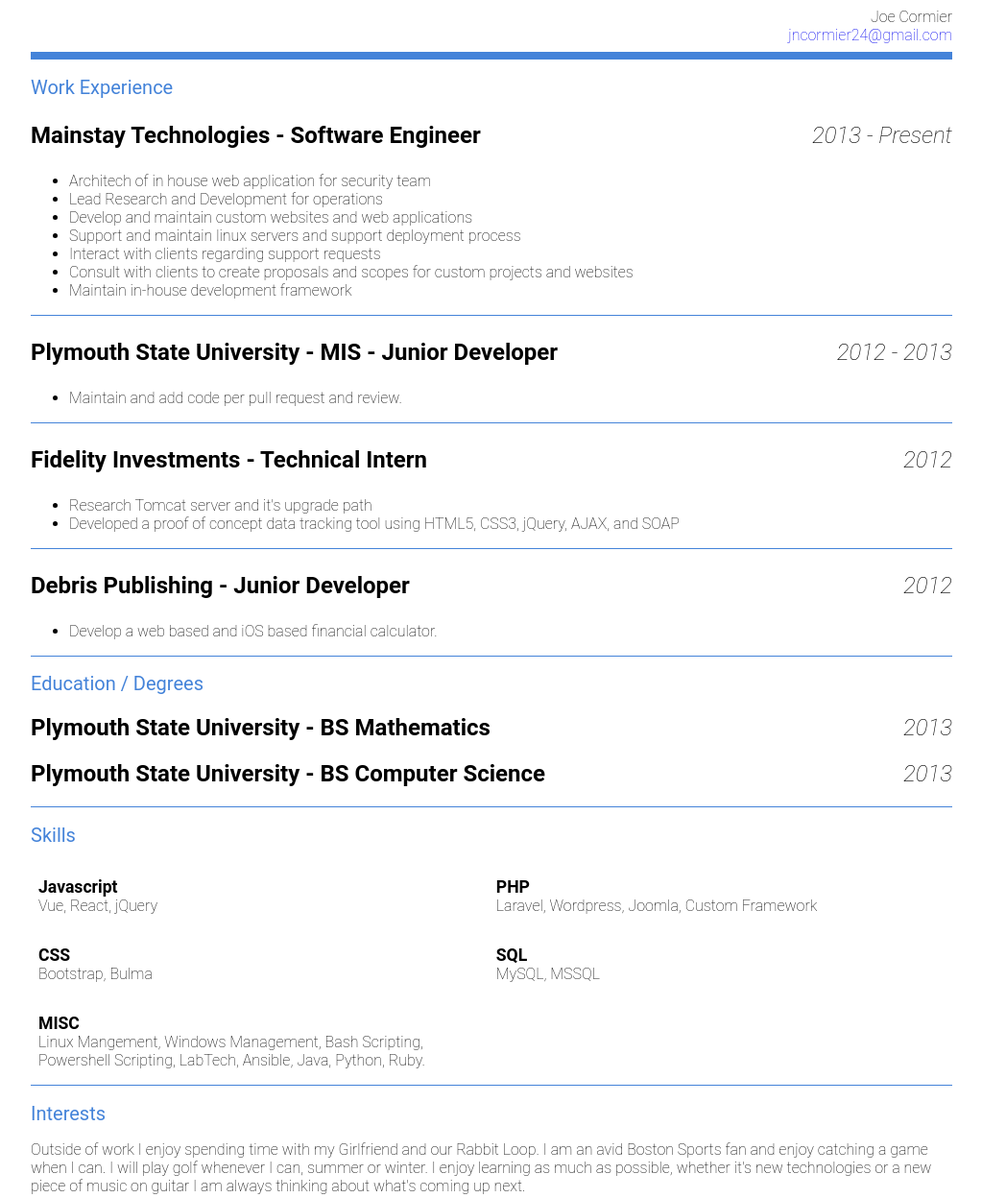
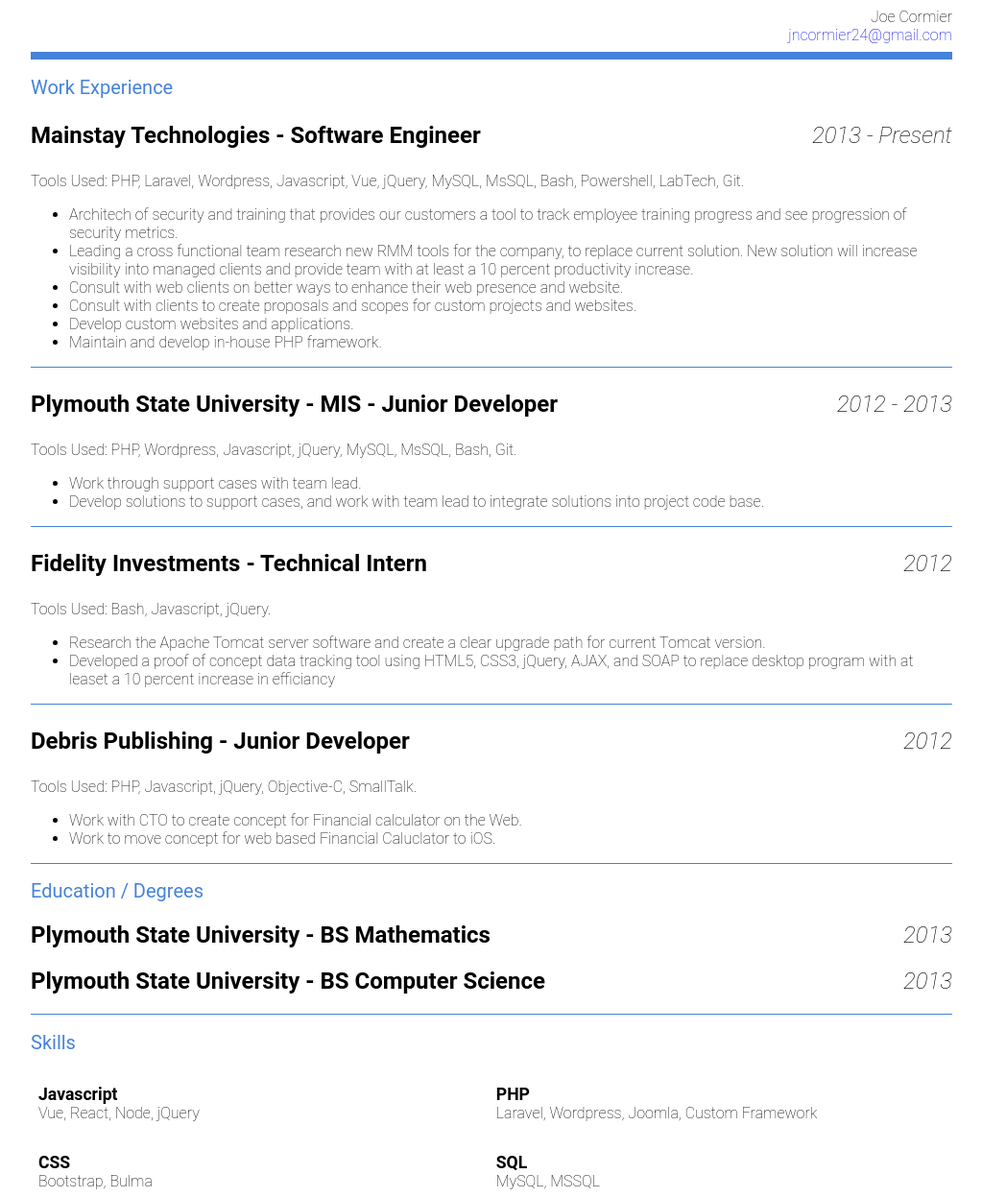
Before and after one commit to jncormier24/jncormier24.github.io, a plain HTML site: page index.html in a window 1280 px wide. Shown: the top 1248 px of the page at 96% size, without its empty margins (128-1151 px from the left). Drawn offline with Linux system fonts and the light colour scheme.

Commit message:
updated experiences widing in interests.

```diff
--- a/index.html
+++ b/index.html
@@ -4,6 +4,76 @@
 	<meta charset="UTF-8">
 	<title>Resumé</title>
   <link rel="stylesheet" href="style.css">
+  <style>
+    :root {
+      --blue: #4483d9;
+    };
+
+    html {
+      box-sizing: border-box;
+    }
+
+    *, *:before, *:after {
+      box-sizing: inherit;
+    }
+
+    body {
+      font-family: 'Roboto', sans-serif;
+      font-weight: 200;
+      display: flex;
+      justify-content: center;
+    }
+
+    div#app {
+      width: 960px;
+    }
+
+    header {
+      text-align: right;
+      border-bottom: .5em solid #4483d9;
+      padding-bottom: .5em;
+    }
+
+    header a {
+      text-decoration: none;
+    }
+
+    section {
+      width: 100%;
+      border-bottom: 1px solid #4483d9;
+    }
+
+    section:last-child {
+      border: none;
+    }
+
+    #skill-container {
+      display: flex;
+      flex-direction: row;
+      flex-wrap: wrap;
+    }
+    .skill{
+      width: 48%;
+      padding: 1em .5em;
+    }
+
+    .header1 { font-size: 1.5em; }
+    .header2 {
+      font-size: 1.25em;
+      color: #4483d9;
+      font-weight: 400;
+    }
+
+    .time {
+      font-style: italic;
+      float: right;
+      font-weight: 100;
+    }
+    .label {
+      font-weight: bold;
+      font-size: 1.1em;
+    }
+  </style>
 </head>
 <body>
 	<div id="app">
@@ -16,30 +86,42 @@
 				<h2 class="header2">Work Experience</h2>
 				<section id="mainstay">
           <h1 class="header1">Mainstay Technologies - Software Engineer<span class="time">2013 - Present</span></h1>
+          <p>Tools Used: PHP, Laravel, Wordpress, Javascript, Vue, jQuery, MySQL, MsSQL, Bash, Powershell, LabTech, Git.</p>
           <ul>
-						<li>Architech of in house web application for security team</li>
-						<li>Lead Research and Development for operations</li>
-						<li>Develop and maintain custom websites and web applications</li>
-						<li>Support and maintain linux servers and support deployment process</li>
-						<li>Interact with clients regarding support requests</li>
-						<li>Consult with clients to create proposals and scopes for custom projects and websites</li>
-						<li>Maintain in-house development framework</li>
+            <li>
+              Architech of security and training that provides our customers a tool to track employee training progress and see progression of security metrics.
+            </li>
+            <li>Leading a cross functional team research new RMM tools for the company, to replace current solution. New solution will increase visibility into managed clients and provide team with at least a 10 percent productivity increase.</li>
+            <li>Consult with web clients on better ways to enhance their web presence and website.</li>
+            <li>Consult with clients to create proposals and scopes for custom projects and websites.</li>
+            <li>Develop custom websites and applications.</li>
+            <li>Maintain and develop in-house PHP framework.</li>
           </ul>
 				</section>
 				<section id="plymouth">
           <h1 class="header1">Plymouth State University - MIS - Junior Developer<span class="time">2012 - 2013</span></h1>
-					<ul><li>Maintain and add code per pull request and review.</li></ul>
+          <p>Tools Used: PHP, Wordpress, Javascript, jQuery, MySQL, MsSQL, Bash, Git.</p>
+					<ul>
+            <li>Work through support cases with team lead.</li>
+            <li>Develop solutions to support cases, and work with team lead to integrate solutions into project code base.</li>
+          </ul>
 				</section>
 				<section id="fidelity">
           <h1 class="header1">Fidelity Investments - Technical Intern <span class="time">2012</span></h1>
+          <p>Tools Used: Bash, Javascript, jQuery.</p>
 					<ul>
-						<li>Research Tomcat server and it's upgrade path</li>
-						<li>Developed a proof of concept data tracking tool using HTML5, CSS3, jQuery, AJAX, and SOAP</li>
+						<li>Research the Apache Tomcat server software and create a clear upgrade path for current Tomcat version.</li>
+						<li>
+              Developed a proof of concept data tracking tool using HTML5, CSS3, jQuery, AJAX, and SOAP to replace desktop program with at leaset a 10 percent increase in efficiancy</li>
 					</ul>
 				</section>
 				<section id="debris">
           <h1 class="header1">Debris Publishing - Junior Developer<span class="time">2012</span></h1>
-					<ul><li>Develop a web based and iOS based financial calculator.</li></ul>
+          <p>Tools Used: PHP, Javascript, jQuery, Objective-C, SmallTalk.</p>
+					<ul>
+            <li>Work with CTO to create concept for Financial calculator on the Web.</li>
+            <li>Work to move concept for web based Financial Caluclator to iOS.</li>
+          </ul>
 				</section>
 			</section>
 			<section id="academics">
@@ -50,7 +132,7 @@
 			<section id="skills">
 				<h2 class="header2">Skills</h2>
 				<div id="skill-container">
-					<div class="skill"><div class="label">Javascript</div>Vue, React, jQuery</div>
+					<div class="skill"><div class="label">Javascript</div>Vue, React, Node, jQuery</div>
 					<div class="skill"><div class="label">PHP</div>Laravel, Wordpress, Joomla, Custom Framework</div>
 					<div class="skill"><div class="label">CSS</div>Bootstrap, Bulma</div>
 					<div class="skill"><div class="label">SQL</div>MySQL, MSSQL</div>
@@ -59,7 +141,9 @@
 			</section>
 			<section id="interests">
 				<h2 class="header2">Interests</h2>
-				<p>Outside of work I enjoy spending time with my Girlfriend and our Rabbit Loop. I am an avid Boston Sports fan and enjoy catching a game when I can. I will play golf whenever I can, summer or winter. I enjoy learning as much as possible, whether it's new technologies or a new piece of music on guitar I am always thinking about what's coming up next.</p>
+				<p>
+          When I am not working I enjoy spending time with my girlfriend and our pet rabbit Loop. I am an avid sports fan, particularly the Boston Sports. I attend games when I can and will talk at length with anyone regarding just about any sporting event. I love to play golf and will do so whenever I can, all year round. I am a lifelong musician and have a love for playing guitar. I will just about any type of music, but usually the shreddier the better. I strongly believe in learning for the sake of knowledge, and try to learn as much as I can about anything that interests me. The best weekends are spent learning a new techology stack, new music for guitar, or improving my golf game.
+        </p>
 			</section>
 		</div>
 		<footer>
```
Also changed, not shown: 1 other file. Lines whose indentation alone changed are shown as unchanged.
